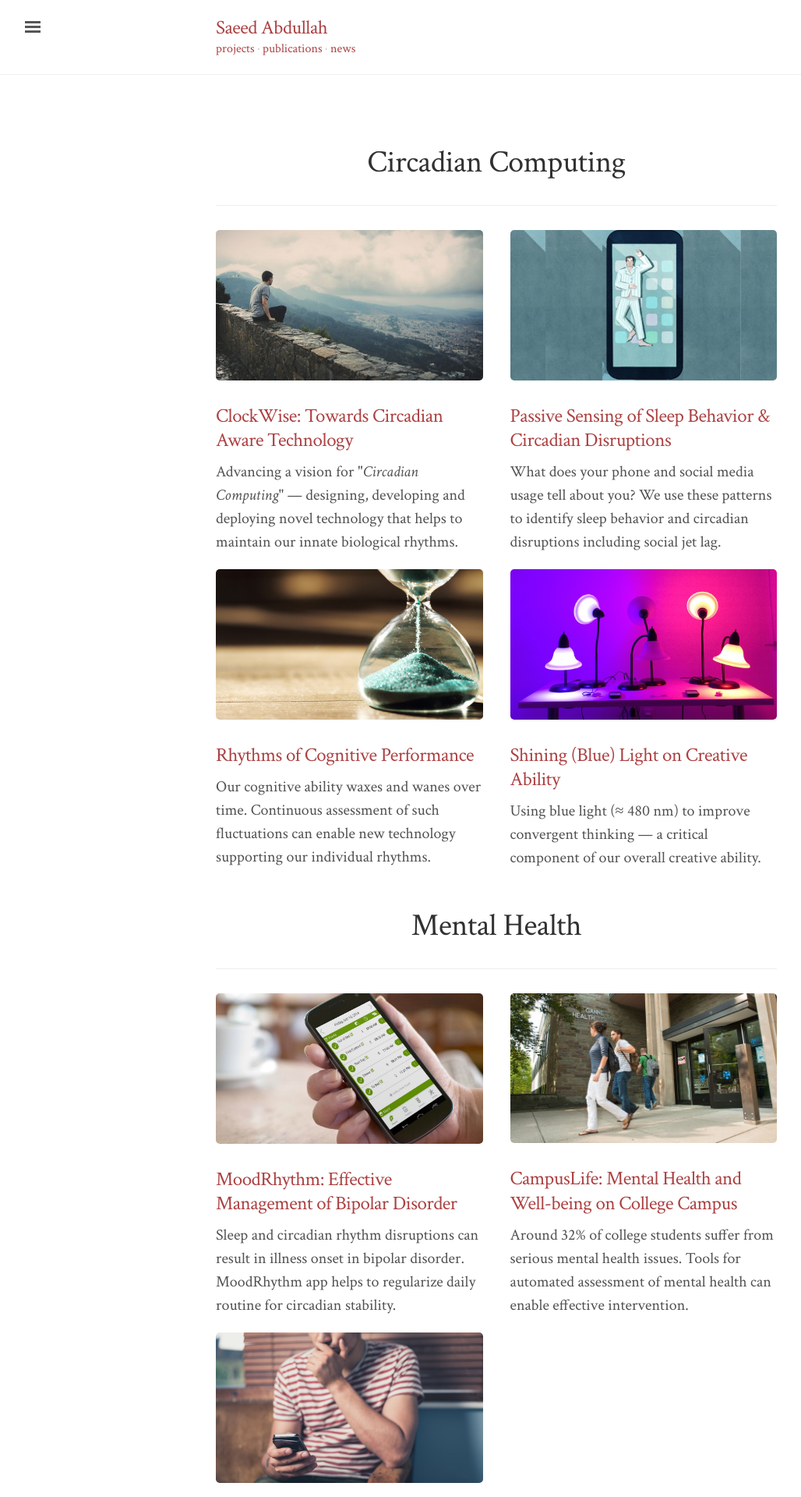
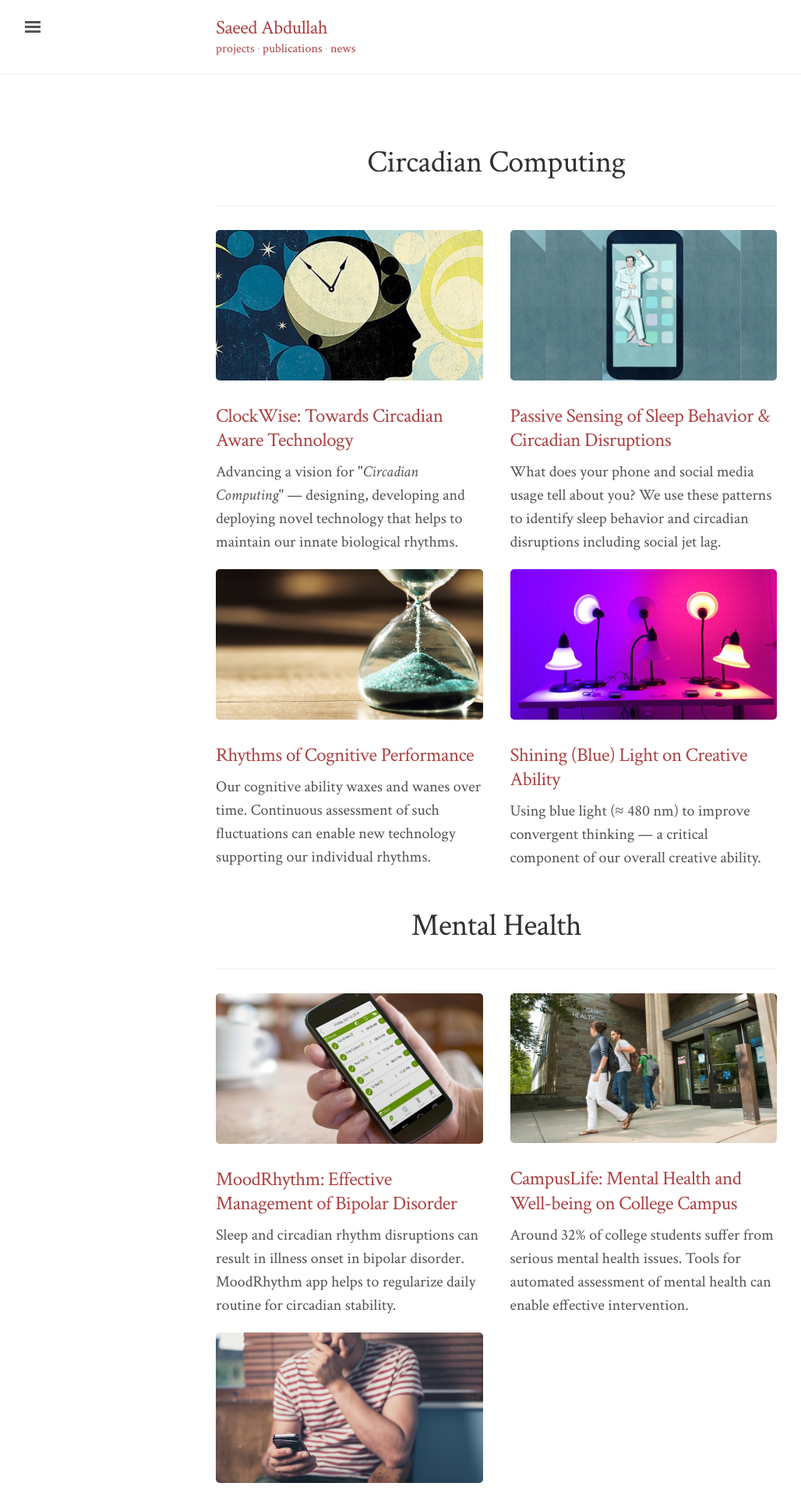
Before and after one commit to saeed-abdullah/saeed-abdullah.github.io, a Jekyll site: the page built from projects/index.markdown, in a window 1280 px wide. Shown: the top 1920 px of the page at 78% size, without its empty margins (3-1031 px from the left). Built offline with Jekyll 4.4.1, drawn with Linux system fonts in a browser that asks for light colours.

Commit message:
Adds circadian computing image

```diff
--- a/projects/index.markdown
+++ b/projects/index.markdown
@@ -12,7 +12,7 @@ title:
 
 <div class="row">
     <div class="col-lg-6">
-        <a href="clockwise.html"><img src="/files/images/place-holder.jpg" ></a>
+        <a href="clockwise.html"><img src="/files/images/clockwise-1.jpg" ></a>
         <h3><a href="clockwise.html">ClockWise: Towards Circadian Aware Technology</a></h3>
         <p>Advancing a vision for "<em>Circadian Computing</em>" — designing, developing and deploying novel technology that helps to maintain our innate biological rhythms.</p>
 
```
Also changed, not shown: files/images/clockwise-1.jpg (added).
